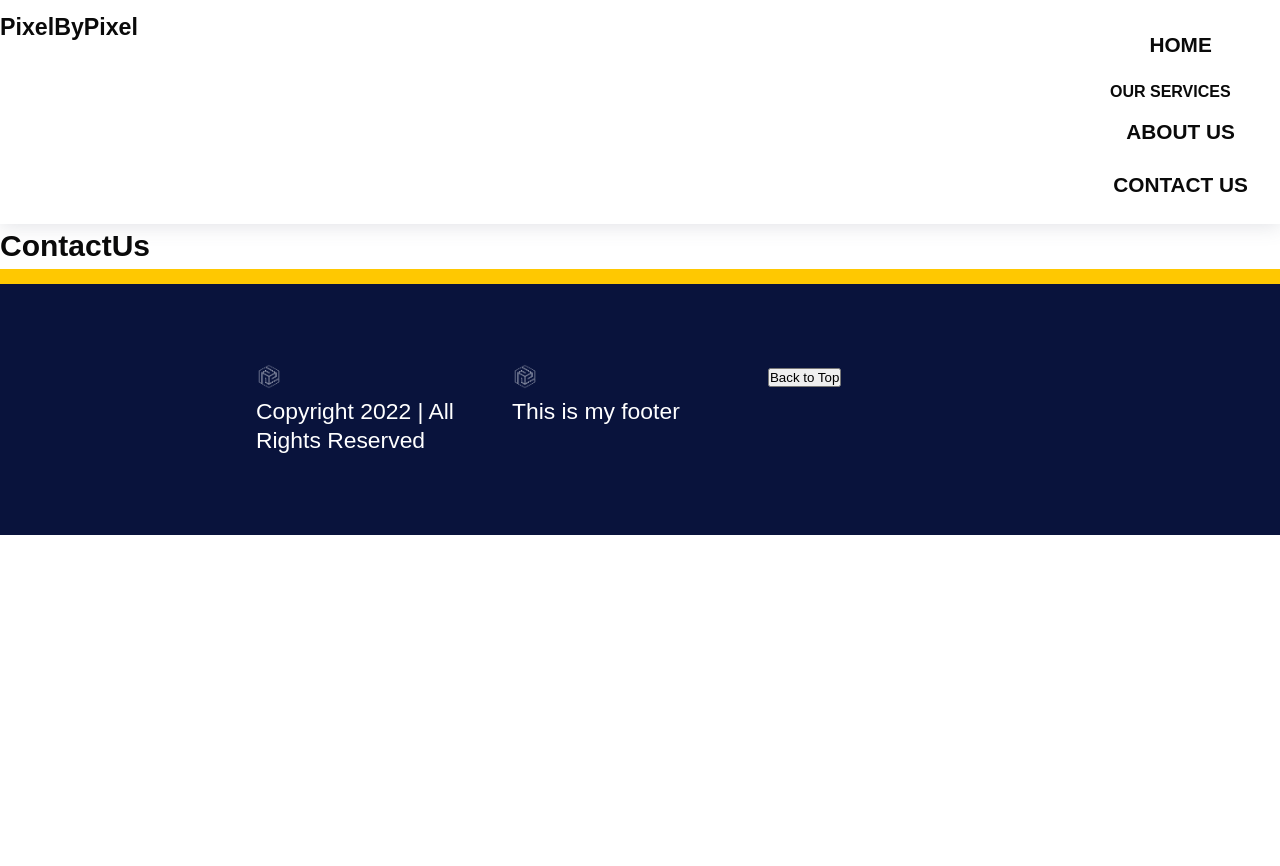
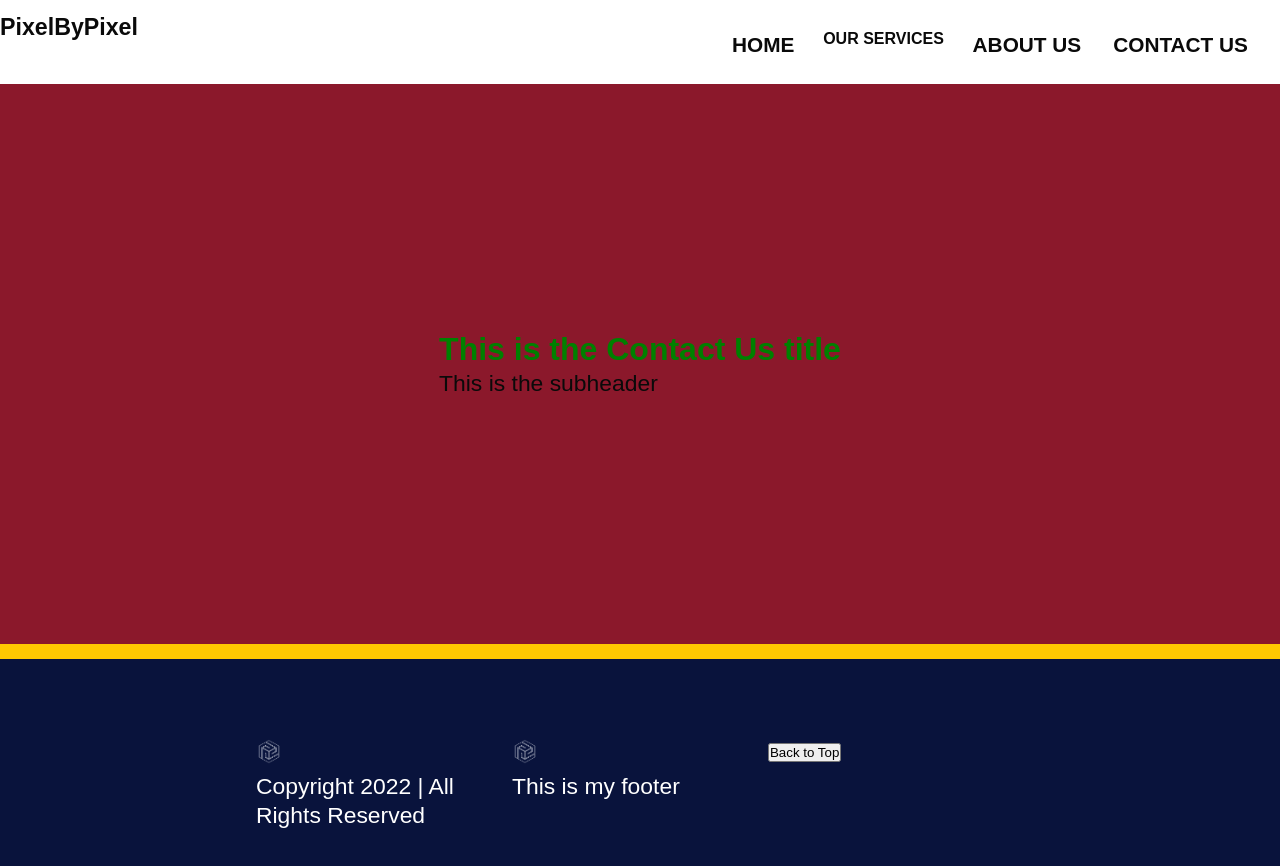
Before and after one commit to Iancahn/PixelByPixel, a React (Create React App) app: page /contact in a window 1280 px wide. Shown: the top 866 px of the page. Before the commit the page ends 800 px from the top, so only its background shows below. Built offline with nearby package versions, Linux system fonts and the light colour scheme; a web font is replaced by a local one.

Commit message:
CSS : more styling updates

```diff
--- a/src/pages/AboutUs.jsx
+++ b/src/pages/AboutUs.jsx
@@ -10,7 +10,7 @@ import ServiceHeader from '../components/ServiceHeader';
 
 function AboutUs() {
     return (
-        <div>
+        <div className="about-us-header">
             <ServiceHeader title="This is the About Us title" subheader="This is the subheader" />
         </div>
     )
--- a/src/pages/ContactUs.jsx
+++ b/src/pages/ContactUs.jsx
@@ -1,4 +1,6 @@
 import React from 'react';
+// import components
+import ServiceHeader from '../components/ServiceHeader';
 // import Animation
 // import { motion } from "framer-motion";
 // import components
@@ -8,8 +10,8 @@ import React from 'react';
 
 function ContactUs() {
     return (
-        <div>
-            <h2>ContactUs</h2>
+        <div className="contact-us-header">
+            <ServiceHeader title="This is the Contact Us title" subheader="This is the subheader" />
         </div>
     )
 }
--- a/src/pages/GraphicDesign.jsx
+++ b/src/pages/GraphicDesign.jsx
@@ -5,7 +5,7 @@ import ServiceHeader from '../components/ServiceHeader';
 function GraphicDesign(props) {
     return (
         <div className="graphic-design-header">
-            <ServiceHeader title="This is the Month2Month title" subheader="This is the subheader" />
+            <ServiceHeader title="This is the Graphic title" subheader="This is the subheader" />
         </div>
     )
 }
--- a/src/pages/WebsiteDesign.jsx
+++ b/src/pages/WebsiteDesign.jsx
@@ -5,7 +5,7 @@ import ServiceHeader from '../components/ServiceHeader';
 function WebsiteDesign(props) {
     return (
         <div className="website-design-header">
-            <ServiceHeader title="This is the Month2Month title" subheader="This is the subheader" />
+            <ServiceHeader title="This is the Website title" subheader="This is the subheader" />
         </div>
     )
 }
--- a/src/styles/_aboutus.scss
+++ b/src/styles/_aboutus.scss
@@ -0,0 +1,3 @@
+.about-us-header {
+    background-color: rgb(139, 24, 43);
+}
--- a/src/styles/_contactus.scss
+++ b/src/styles/_contactus.scss
@@ -0,0 +1,3 @@
+.contact-us-header {
+    background-color: rgb(139, 24, 43);
+}
--- a/src/styles/_navbar.scss
+++ b/src/styles/_navbar.scss
@@ -17,6 +17,7 @@ a {
 }
 
 .main-nav {
+    display: flex;
     margin-top: 5px;
     padding-left: 1em;
     padding-right: 1em;
```
